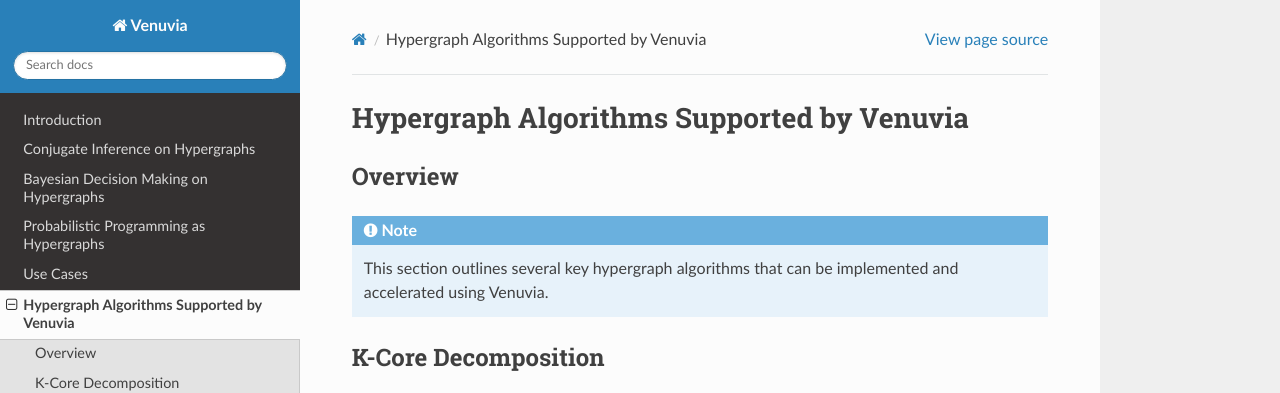
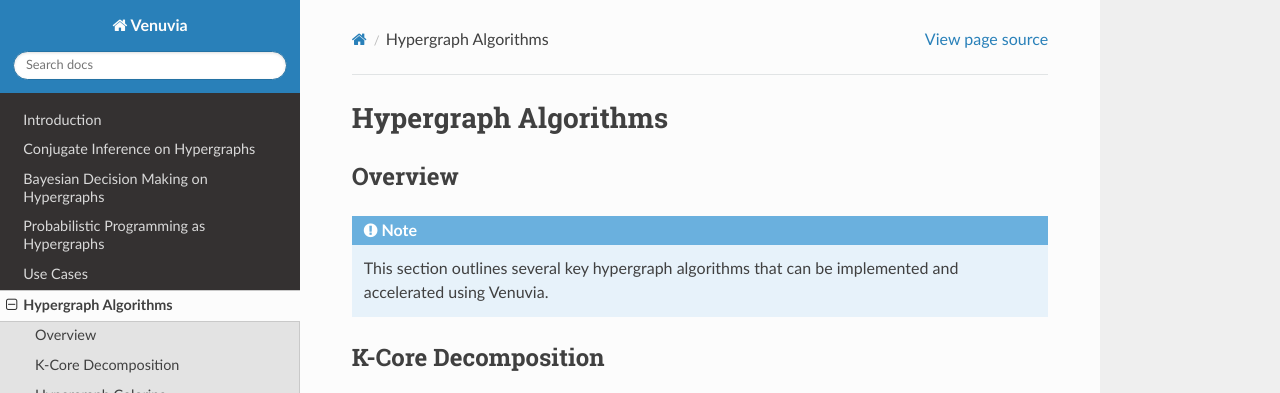
Before and after one commit to pawaka2025/venuvia, a Sphinx documentation site: the page built from docs/source/hypergraphalgorithms.rst, in a window 1280 px wide and 900 px high, cut to the strip 0-393 px from the top of the window. Built offline with Sphinx 7.4.7 and the Read the Docs theme 3.1.0, drawn with Linux system fonts in a browser that asks for light colours.

Commit message:
Update hypergraphalgorithms.rst

```diff
--- a/docs/source/hypergraphalgorithms.rst
+++ b/docs/source/hypergraphalgorithms.rst
@@ -1,4 +1,4 @@
-Hypergraph Algorithms Supported by Venuvia
+Hypergraph Algorithms
 ==========================================
 
 Overview
```
